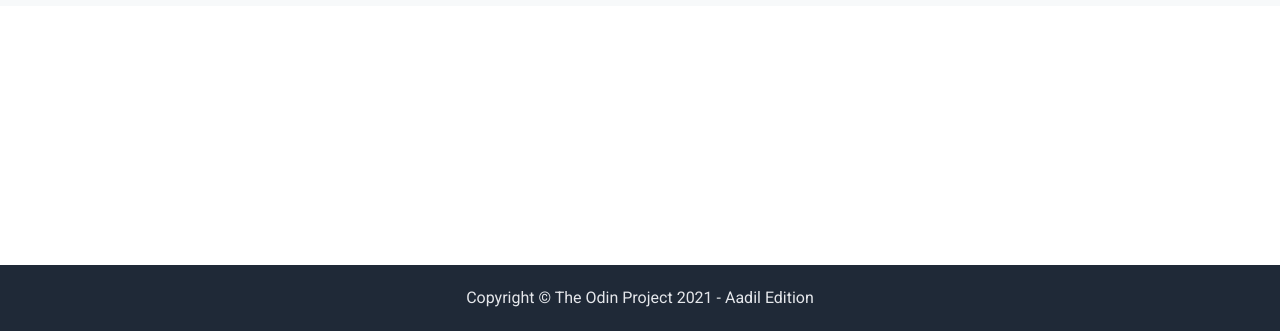
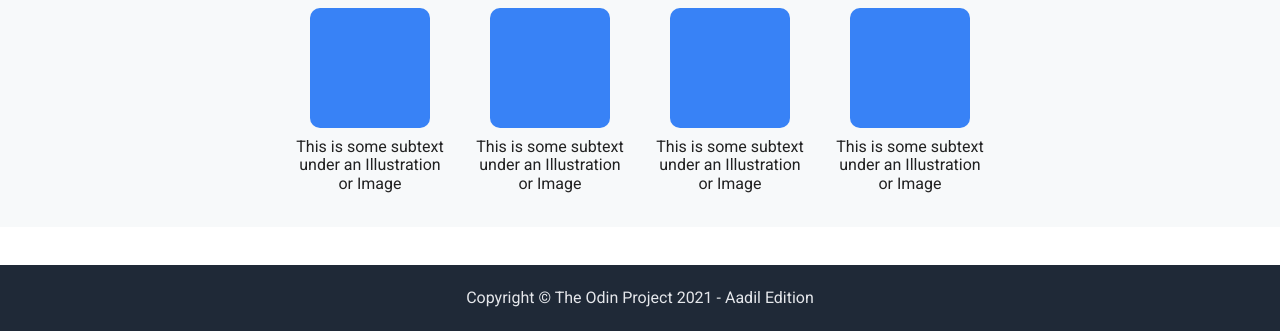
Before and after one commit to Ya-dola/odin-landing-page, a website built with Parcel: page index.html in a window 1280 px wide. Shown: the part 469-800 px from the top of the page. Built offline with nearby package versions, Linux system fonts and the light colour scheme.

Commit message:
Added Section 2 Cards

```diff
--- a/css/pageCss.css
+++ b/css/pageCss.css
@@ -50,17 +50,16 @@ button {
 .section_1 {
   background: #1F2937;
   color: #E5E7EB;
-  padding: 24px;
+  padding: 24px 24px 46px;
 }
 
 .section_1 .container {
-  gap: 60px;
+  gap: 40px;
 }
 
 .section_1 .header {
   display: flex;
   justify-content: space-between;
-  width: 100%;
   align-items: flex-end;
 }
 
@@ -121,10 +120,10 @@ button {
 }
 
 .section_2 .container {
-  gap: 20px;
+  gap: 14px;
 }
 
-.section_2 .info {
+.section_2 .info_header {
   display: flex;
   justify-content: center;
   align-items: center;
@@ -134,6 +133,35 @@ button {
   font-size: 36px;
   font-weight: 900;
   color: #1F2937;
+}
+
+.section_2 .info_details {
+  display: flex;
+  justify-content: center;
+  align-items: center;
+  gap: 10px;
+}
+
+.section_2 .info_details .card {
+  display: flex;
+  justify-content: center;
+  align-items: center;
+  flex-direction: column;
+  padding: 10px;
+  max-width: 150px;
+  gap: 10px;
+}
+
+.card_img {
+  width: 120px;
+  height: 120px;
+  border-radius: 10px;
+  background: #3882F6;
+}
+
+.card_txt {
+  display: flex;
+  text-align: center;
 }
 
 .footer {
--- a/index.html
+++ b/index.html
@@ -61,9 +61,35 @@
 
     <div class="section_2">
       <div class="section container">
-        <div class="info">
+        <div class="info_header">
           <div class="info_txt">
             Some Random Information !!!
+          </div>
+        </div>
+        <div class="info_details">
+          <div class="card">
+            <div class="card_img"></div>
+            <div class="card_txt">
+              This is some subtext under an Illustration or Image
+            </div>
+          </div>
+          <div class="card">
+            <div class="card_img"></div>
+            <div class="card_txt">
+              This is some subtext under an Illustration or Image
+            </div>
+          </div>
+          <div class="card">
+            <div class="card_img"></div>
+            <div class="card_txt">
+              This is some subtext under an Illustration or Image
+            </div>
+          </div>
+          <div class="card">
+            <div class="card_img"></div>
+            <div class="card_txt">
+              This is some subtext under an Illustration or Image
+            </div>
           </div>
         </div>
       </div>
```
